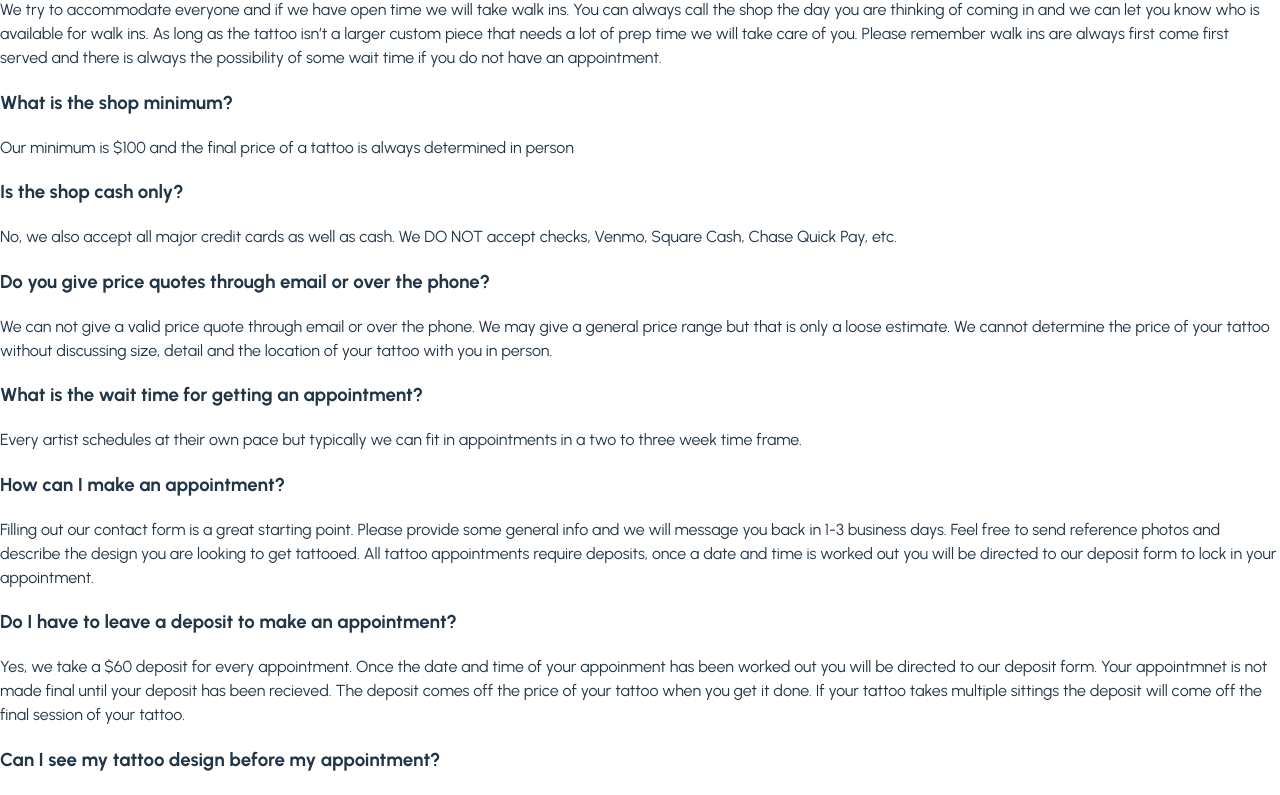
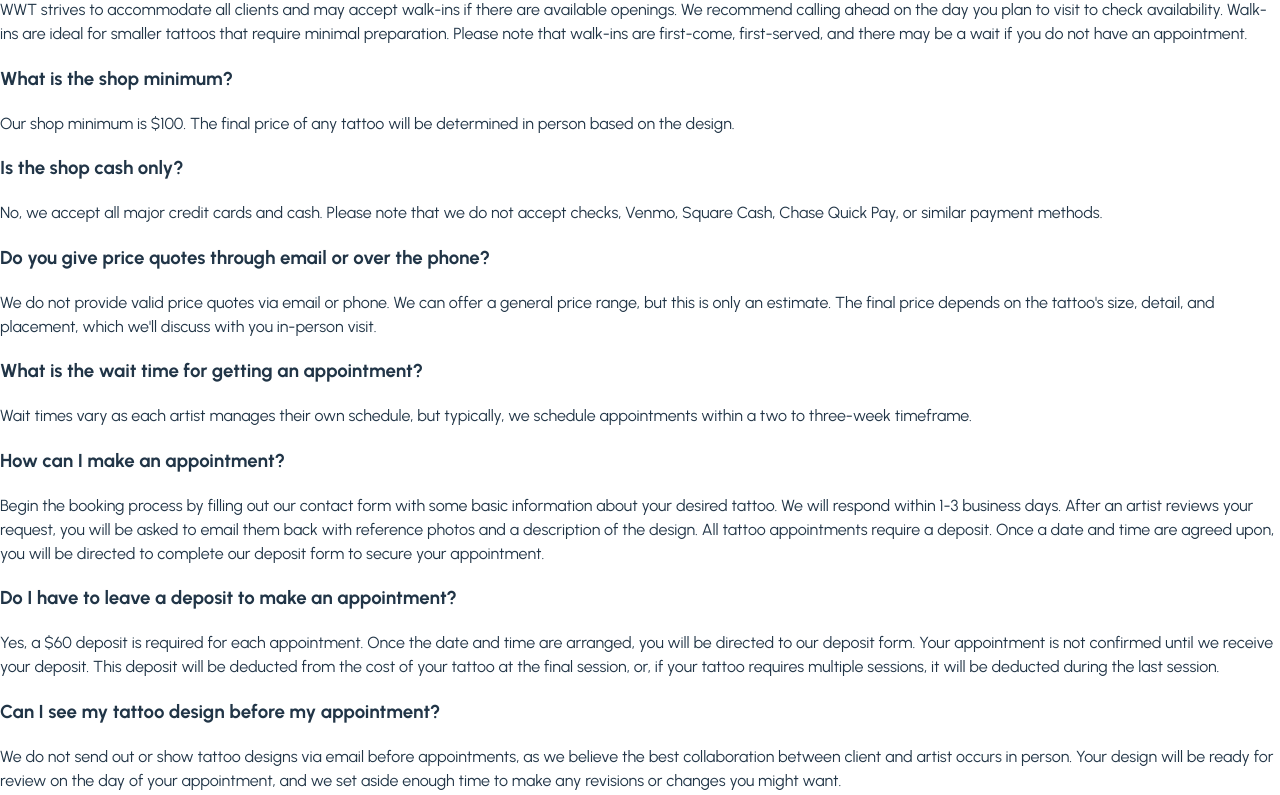
Before and after one commit to rmarafioti/wildWindSite, a React (Vite) app: page /faqs in a window 1280 px wide. Shown: the part 339-1134 px from the top of the page. Built offline with nearby package versions, Linux system fonts and the light colour scheme.

Commit message:
revised content on faq.jsx

```diff
--- a/src/layout/Faq.jsx
+++ b/src/layout/Faq.jsx
@@ -2,71 +2,72 @@ export default function Faq() {
   return (
     <>
       <h1>FAQS</h1>
-      <h3>Does Wild Wind Tattoo take walk ins?</h3>
+      <h3>Does Wild Wind Tattoo accept walk ins?</h3>
       <p>
-        We try to accommodate everyone and if we have open time we will take
-        walk ins. You can always call the shop the day you are thinking of
-        coming in and we can let you know who is available for walk ins. As long
-        as the tattoo isn’t a larger custom piece that needs a lot of prep time
-        we will take care of you. Please remember walk ins are always first come
-        first served and there is always the possibility of some wait time if
-        you do not have an appointment.
+        WWT strives to accommodate all clients and may accept walk-ins if there
+        are available openings. We recommend calling ahead on the day you plan
+        to visit to check availability. Walk-ins are ideal for smaller tattoos
+        that require minimal preparation. Please note that walk-ins are
+        first-come, first-served, and there may be a wait if you do not have an
+        appointment.
       </p>
       <h3>What is the shop minimum?</h3>
       <p>
-        Our minimum is $100 and the final price of a tattoo is always determined
-        in person
+        Our shop minimum is $100. The final price of any tattoo will be
+        determined in person based on the design.
       </p>
       <h3>Is the shop cash only?</h3>
       <p>
-        No, we also accept all major credit cards as well as cash. We DO NOT
-        accept checks, Venmo, Square Cash, Chase Quick Pay, etc.
+        No, we accept all major credit cards and cash. Please note that we do
+        not accept checks, Venmo, Square Cash, Chase Quick Pay, or similar
+        payment methods.
       </p>
       <h3>Do you give price quotes through email or over the phone?</h3>
       <p>
-        We can not give a valid price quote through email or over the phone. We
-        may give a general price range but that is only a loose estimate. We
-        cannot determine the price of your tattoo without discussing size,
-        detail and the location of your tattoo with you in person.
+        We do not provide valid price quotes via email or phone. We can offer a
+        general price range, but this is only an estimate. The final price
+        depends on the tattoo's size, detail, and placement, which we'll discuss
+        with you in-person visit.
       </p>
       <h3>What is the wait time for getting an appointment?</h3>
       <p>
-        Every artist schedules at their own pace but typically we can fit in
-        appointments in a two to three week time frame.
+        Wait times vary as each artist manages their own schedule, but
+        typically, we schedule appointments within a two to three-week
+        timeframe.
       </p>
       <h3>How can I make an appointment?</h3>
       <p>
-        {/*add link to contact page*/}Filling out our contact form is a great
-        starting point. Please provide some general info and we will message you
-        back in 1-3 business days. Feel free to send reference photos and
-        describe the design you are looking to get tattooed. All tattoo
-        appointments require deposits, once a date and time is worked out you
-        will be directed to our deposit form to lock in your appointment.
+        {/*add link to contact page*/}Begin the booking process by filling out
+        our contact form with some basic information about your desired tattoo.
+        We will respond within 1-3 business days. After an artist reviews your
+        request, you will be asked to email them back with reference photos and
+        a description of the design. All tattoo appointments require a deposit.
+        Once a date and time are agreed upon, you will be directed to complete
+        our deposit form to secure your appointment.
       </p>
       <h3>Do I have to leave a deposit to make an appointment?</h3>
       <p>
-        Yes, we take a $60 deposit for every appointment. Once the date and time
-        of your appoinment has been worked out you will be directed to our
-        deposit form. Your appointmnet is not made final until your deposit has
-        been recieved. The deposit comes off the price of your tattoo when you
-        get it done. If your tattoo takes multiple sittings the deposit will
-        come off the final session of your tattoo.
+        Yes, a $60 deposit is required for each appointment. Once the date and
+        time are arranged, you will be directed to our deposit form. Your
+        appointment is not confirmed until we receive your deposit. This deposit
+        will be deducted from the cost of your tattoo at the final session, or,
+        if your tattoo requires multiple sessions, it will be deducted during
+        the last session.
       </p>
       <h3>Can I see my tattoo design before my appointment?</h3>
       <p>
-        We do not email out or show drawings to clients prior to their
-        appointments, we feel client and artist collaboration while ,aking
-        design changes is always best to be done in person. Drawings are always
-        ready for you the you come in to get your tattoo. We block out enough
-        time for your appointment to allow for any revisions or changes you may
-        want to make to your tattoo design on the day of your appointment.
+        We do not send out or show tattoo designs via email before appointments,
+        as we believe the best collaboration between client and artist occurs in
+        person. Your design will be ready for review on the day of your
+        appointment, and we set aside enough time to make any revisions or
+        changes you might want.
       </p>
       <h3>What is your cancellation policy?</h3>
       <p>
-        If you give 24 hour notice to cancel your appointment we will still
-        honor your $60 deposit. If you cancel with less than a 24 hour notice
-        you forfeit your deposit and may be asked to drop another deposit to
-        reschedule an appointment.
+        If you cancel your appointment with at least 24 hours' notice, we will
+        honor your $60 deposit for a future appointment. Cancellations made with
+        less than 24 hours' notice will result in the forfeiture of your
+        deposit. To reschedule, you may be required to place another deposit.
       </p>
     </>
   );
```
